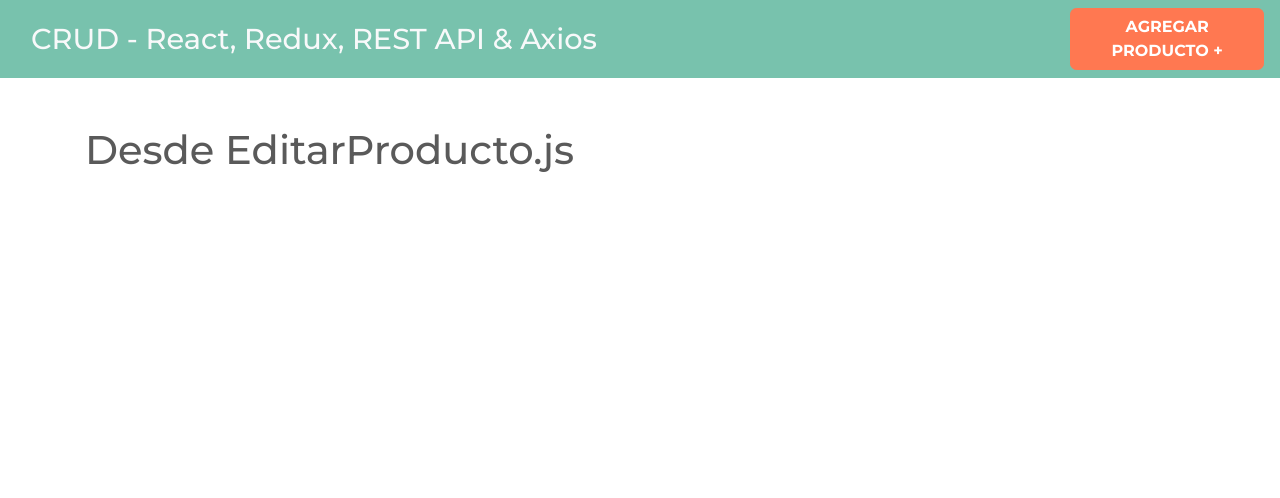
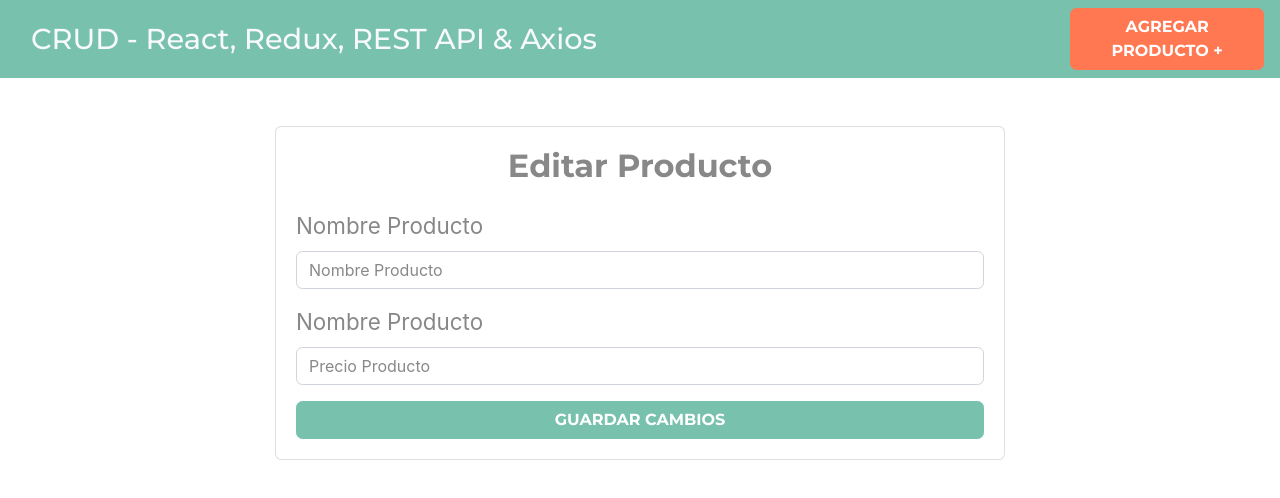
Before and after one commit to JoseIgnacioTapia/crudredux, a React (Create React App) app: page /productos/editar/1 in a window 1280 px wide. Shown: the top 498 px of the page. Built offline with nearby package versions, Linux system fonts and the light colour scheme.

Commit message:
Creating the Product Edition and Listing

```diff
--- a/src/components/EditarProducto.js
+++ b/src/components/EditarProducto.js
@@ -1,7 +1,47 @@
 import React from 'react';
 
 const EditarProducto = () => {
-  return <h1>Desde EditarProducto.js</h1>;
+  return (
+    <div className="row justify-content-center">
+      <div className="col-md-8">
+        <div className="card">
+          <div className="card-body">
+            <h2 className="text-center mb-4 font-weight-bold">
+              Editar Producto
+            </h2>
+
+            <form>
+              <div className="form-group">
+                <label>Nombre Producto</label>
+                <input
+                  type="text"
+                  className="form-control"
+                  placeholder="Nombre Producto"
+                  name="nombre"
+                />
+              </div>
+              <div className="form-group">
+                <label>Nombre Producto</label>
+                <input
+                  type="number"
+                  className="form-control"
+                  placeholder="Precio Producto"
+                  name="precio"
+                />
+              </div>
+
+              <button
+                type="submit"
+                className="btn btn-primary font-weight-bold text-uppercase d-block w-100"
+              >
+                Guardar Cambios
+              </button>
+            </form>
+          </div>
+        </div>
+      </div>
+    </div>
+  );
 };
 
 export default EditarProducto;
--- a/src/components/Productos.js
+++ b/src/components/Productos.js
@@ -1,5 +1,22 @@
+import { Fragment } from 'react';
+
 const Productos = () => {
-  return <h1>Desde Productos.js</h1>;
+  return (
+    <Fragment>
+      <h2 className="text-center my-5">Listado de Productos</h2>
+
+      <table className="table table-striped">
+        <thead className="bg-primary table-dark">
+          <tr>
+            <th scope="col">Nombre</th>
+            <th scope="col">Precio</th>
+            <th scope="col">Acciones</th>
+          </tr>
+        </thead>
+        <tbody></tbody>
+      </table>
+    </Fragment>
+  );
 };
 
 export default Productos;
```
